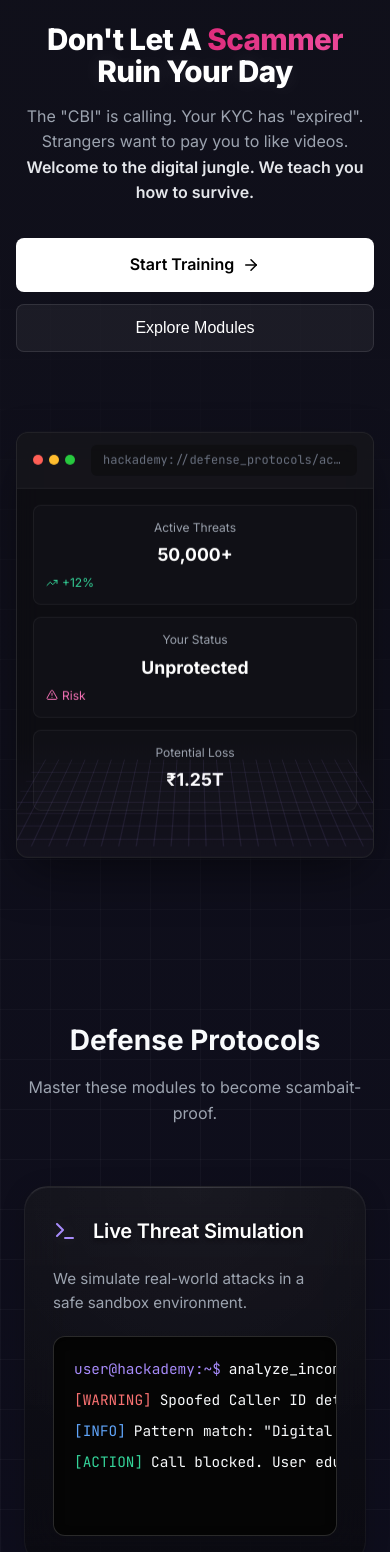
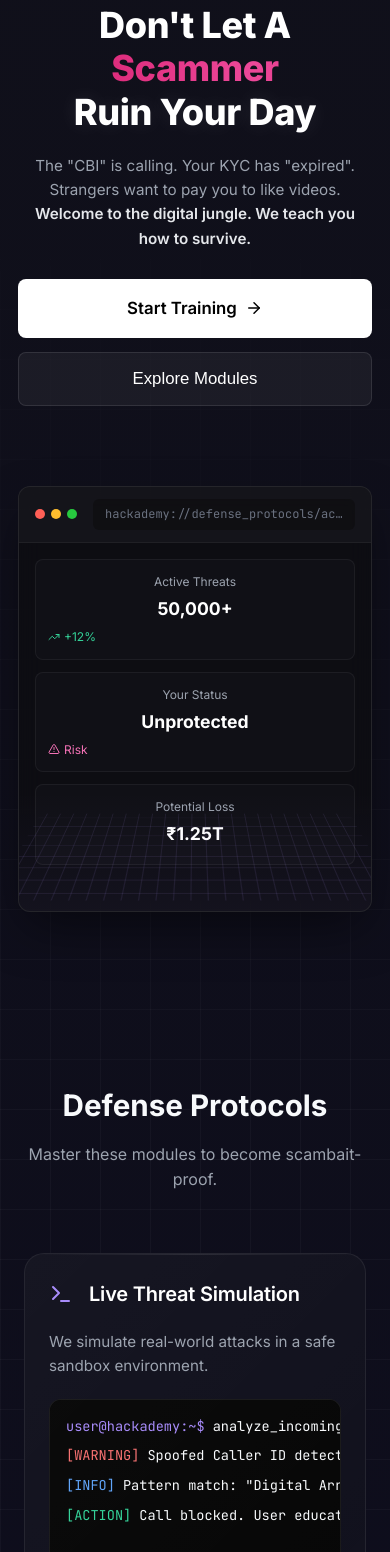
Before and after one commit to RiteshJha912/hackademy-final, a React (Create React App) app in the folder client/: page / in a window 390 px wide. Shown: the part 196-1748 px from the top of the page. Built offline with nearby package versions, Linux system fonts and the light colour scheme; the HTML template or start-up script is replaced by a standard one; a web font is replaced by a local one.

Commit message:
small ui changes

```diff
--- a/client/src/pages/LandingPage.js
+++ b/client/src/pages/LandingPage.js
@@ -46,6 +46,7 @@ const LandingPage = () => {
 
       {/* Hero Section */}
       <section className={styles.heroSection}>
+        <div className={styles.heroContent}>
           <div className={`${styles.badge} ${mounted ? styles.fadeDown : ''}`}>
             <div className={styles.pulseDot} />
             <span>The Modern Survival Guide for the Internet</span>
@@ -70,6 +71,7 @@ const LandingPage = () => {
             <button onClick={() => scrollToSection(`.${styles.bentoSection}`)} className={styles.secondaryBtn}>
               Explore Modules
             </button>
+          </div>
         </div>
 
         {/* Floating Dashboard Preview (Visual Anchor) */}
@@ -261,7 +263,7 @@ const LandingPage = () => {
          <div className={styles.footerContent}>
             <div className={styles.brand}>
                <Shield size={20} />
-               <span>Hackademy_v2.0</span>
+               <span>Hackademy</span>
             </div>
             <div className={styles.copyright}>© 2026 Secured.</div>
          </div>
--- a/client/src/styles/LandingPage.module.css
+++ b/client/src/styles/LandingPage.module.css
@@ -44,15 +44,41 @@
 /* Hero Section */
 .heroSection {
   position: relative;
-  max-width: 1280px;
+  max-width: 1200px;
+  /* Matched with Navbar */
   margin: 0 auto;
-  padding: 140px 24px 60px;
-  /* Increased top padding to clear sticky navbar comfortably */
   display: flex;
   flex-direction: column;
   align-items: center;
   text-align: center;
   z-index: 5;
+}
+
+.heroContent {
+  display: flex;
+  flex-direction: column;
+  align-items: center;
+  width: 100%;
+}
+
+@media (min-width: 769px) {
+  .heroSection {
+    min-height: 100vh;
+    padding: 0 24px;
+    justify-content: center;
+  }
+
+  .heroContent {
+    flex: 1;
+    justify-content: center;
+    padding-top: 80px;
+    /* Spacer for sticky navbar */
+  }
+
+  .heroDashboard {
+    margin-top: auto;
+    margin-bottom: 60px;
+  }
 }
 
 /* Badge */
@@ -203,19 +229,6 @@
   backdrop-filter: blur(12px);
   perspective: 1000px;
   transform-style: preserve-3d;
-  animation: float 6s ease-in-out infinite;
-}
-
-@keyframes float {
-
-  0%,
-  100% {
-    transform: translateY(0);
-  }
-
-  50% {
-    transform: translateY(-10px);
-  }
 }
 
 .dashboardHeader {
@@ -354,30 +367,62 @@
 .bentoGrid {
   display: grid;
   grid-template-columns: repeat(4, 1fr);
-  /* 4 columns for flexible spanning */
-  grid-auto-rows: minmax(200px, auto);
+  grid-auto-rows: minmax(180px, auto);
   gap: 24px;
+}
+
+@media (max-width: 1200px) {
+  .bentoGrid {
+    grid-template-columns: repeat(3, 1fr);
+    gap: 20px;
+  }
+}
+
+@media (max-width: 900px) {
+  .bentoGrid {
+    grid-template-columns: repeat(2, 1fr);
+    gap: 16px;
+  }
+}
+
+@media (max-width: 600px) {
+  .bentoGrid {
+    grid-template-columns: 1fr;
+    gap: 16px;
+  }
+
+  .colSpan2,
+  .rowSpan2 {
+    grid-column: span 1 !important;
+    grid-row: span 1 !important;
+  }
 }
 
 /* Next-Level Bento Cards */
 .bentoCard {
-  background:
-    radial-gradient(circle at 50% 0%, rgba(255, 255, 255, 0.03) 0%, transparent 70%),
-    linear-gradient(180deg, rgba(20, 20, 25, 0.6) 0%, rgba(10, 10, 15, 0.8) 100%);
-  border: 1px solid rgba(255, 255, 255, 0.05);
-  border-top: 1px solid rgba(255, 255, 255, 0.1);
-  border-bottom: 1px solid rgba(0, 0, 0, 0.5);
-  border-radius: 24px;
-  padding: 28px;
+  background: #12121e;
+  /* Solid background for performance */
+  border: 1px solid rgba(255, 255, 255, 0.08);
+  /* Simpler border */
+  border-radius: 20px;
+  padding: 24px;
   display: flex;
   flex-direction: column;
   overflow: hidden;
   position: relative;
-  backdrop-filter: blur(20px);
-  box-shadow:
-    0 4px 24px -1px rgba(0, 0, 0, 0.2),
-    inset 0 1px 0 0 rgba(255, 255, 255, 0.05);
-  /* Inner glass rim */
+  /* Removed expensive backdrop-filter and complex box-shadows */
+}
+
+/* Light accent for depth without GPU cost */
+.bentoCard::after {
+  content: '';
+  position: absolute;
+  top: 0;
+  left: 0;
+  right: 0;
+  bottom: 0;
+  background: linear-gradient(135deg, rgba(255, 255, 255, 0.02) 0%, transparent 100%);
+  pointer-events: none;
 }
 
 /* Accent line at the top of cards for color */
@@ -411,9 +456,7 @@
 
 .cardIcon {
   padding: 0;
-  filter: drop-shadow(0 0 8px rgba(255, 255, 255, 0.15));
-  /* Glowy Icon */
-  transition: filter 0.3s ease;
+  color: currentColor;
 }
 
 .bentoCard h3 {
@@ -421,7 +464,6 @@
   font-weight: 600;
   color: #fff;
   letter-spacing: -0.01em;
-  text-shadow: 0 2px 4px rgba(0, 0, 0, 0.5);
 }
 
 .cardDesc {
@@ -435,20 +477,14 @@
 /* Specific Card Visuals */
 .terminalWindow {
   background: #080808;
-  /* Darker terminal */
   border-radius: 12px;
   padding: 20px;
   font-family: 'JetBrains Mono', monospace;
   font-size: 0.8rem;
   flex: 1;
   border: 1px solid rgba(255, 255, 255, 0.08);
-  /* Fainter border */
-  box-shadow: inset 0 2px 10px rgba(0, 0, 0, 0.5);
-  /* Inner depth */
   overflow-x: auto;
-  /* Allow horizontal scroll for code */
   white-space: nowrap;
-  /* Keep code lines together */
   max-width: 100%;
 }
 
@@ -641,104 +677,70 @@
 }
 
 /* Responsive */
-@media (max-width: 1024px) {
-  .bentoGrid {
-    grid-template-columns: repeat(2, 1fr);
-  }
-}
 
 @media (max-width: 768px) {
   .heroSection {
-    padding: 120px 20px 40px;
-    /* Reduced side padding */
+    padding: 100px 20px 60px;
+    min-height: auto;
+  }
+
+  .heroContent {
+    padding-top: 0;
   }
 
   .heroTitle {
-    font-size: 2.5rem;
+    font-size: 2.75rem;
+    line-height: 1.2;
+    margin-bottom: 20px;
+  }
+
+  .heroSubtitle {
+    font-size: 1.05rem;
+    line-height: 1.6;
+    margin-bottom: 36px;
+    color: #9CA3AF;
+  }
+
+  .ctaGroup {
+    flex-direction: column;
+    width: 100%;
+    gap: 14px;
+    margin-bottom: 60px;
+  }
+
+  .primaryBtn,
+  .secondaryBtn {
+    width: 100%;
+    justify-content: center;
+    padding: 16px;
+    font-size: 1.05rem;
+  }
+
+  .heroDashboard {
+    transform: scale(0.95);
+    margin-top: 20px;
   }
 
   .statRow {
-    flex-wrap: wrap;
-    gap: 10px;
+    flex-direction: column;
+    gap: 12px;
   }
 
-  .bentoGrid {
-    grid-template-columns: 1fr;
-    gap: 16px;
+  .statItem {
+    padding: 12px;
   }
+
 
   /* Mobile Terminal Enhancements */
   .terminalWindow {
-    font-size: 0.9rem;
-    /* Larger text for mobile readability */
-    padding: 20px;
-    background: #050505;
-    border: 1px solid rgba(255, 255, 255, 0.15);
-    min-height: 200px;
-    /* Ensure sufficient vertical space */
-  }
-
-  /* Mobile Panic Button Enhancements */
-  .panicVisual {
-    margin-top: 30px;
-    padding: 20px 0;
-    background: rgba(220, 38, 38, 0.05);
-    border-radius: 16px;
-    border: 1px dashed rgba(220, 38, 38, 0.3);
-  }
-
-  .panicBtn {
-    width: 100px;
-    height: 100px;
-    /* Larger tap target */
-    font-size: 1.5rem;
-    font-weight: 800;
-    box-shadow: 0 0 20px rgba(220, 38, 38, 0.6);
-    animation: rapidPulse 1.5s infinite;
-  }
-
-  @keyframes rapidPulse {
-    0% {
-      transform: scale(1);
-      box-shadow: 0 0 0 0 rgba(220, 38, 38, 0.7);
-    }
-
-    50% {
-      transform: scale(1.05);
-      box-shadow: 0 0 0 10px rgba(220, 38, 38, 0);
-    }
-
-    100% {
-      transform: scale(1);
-      box-shadow: 0 0 0 0 rgba(220, 38, 38, 0);
-    }
-  }
-
-  .panicCard {
-    background: linear-gradient(135deg, rgba(60, 10, 10, 0.9) 0%, #1a0505 100%) !important;
-    border: 1px solid rgba(220, 38, 38, 0.5) !important;
-    box-shadow: 0 10px 30px -5px rgba(220, 38, 38, 0.3);
-  }
-
-  .colSpan2,
-  .rowSpan2 {
-    grid-column: span 1;
-    grid-row: span 1;
-  }
-
-  .rowContent {
-    flex-direction: column;
-    align-items: flex-start;
-  }
-
-  .statGroup {
-    width: 100%;
-    justify-content: space-between;
+    font-size: 0.85rem;
+    padding: 16px;
+    min-height: 180px;
   }
 
   .timeline {
     flex-direction: column;
-    gap: 40px;
+    gap: 32px;
     align-items: flex-start;
   }
 
@@ -746,64 +748,45 @@
     display: none;
   }
 
-  .ctaGroup {
-    flex-direction: column;
-    width: 100%;
-    gap: 12px;
-  }
-
-  .primaryBtn,
-  .secondaryBtn {
-    justify-content: center;
-    width: 100%;
-  }
-
   .footerContent {
     flex-direction: column;
-    gap: 16px;
+    gap: 20px;
+    text-align: center;
   }
 }
 
 /* Specific Mobile Optimizations */
 @media (max-width: 480px) {
   .heroSection {
-    padding: 110px 16px 40px;
-    /* Tighter padding for mobile */
+    padding: 90px 18px 50px;
   }
 
   .heroTitle {
-    font-size: 1.85rem;
-    /* Smaller font to prevent awkward breaks */
-    margin-bottom: 16px;
+    font-size: 2.25rem;
+    letter-spacing: -0.01em;
   }
 
   .heroSubtitle {
-    font-size: 1rem;
-    margin-bottom: 32px;
+    font-size: 0.95rem;
+    margin-bottom: 28px;
+    padding: 0 4px;
   }
 
   .badge {
-    padding: 4px 12px;
+    padding: 6px 14px;
     font-size: 0.75rem;
     margin-bottom: 24px;
-    max-width: 100%;
-    text-align: left;
-    white-space: normal;
-    /* Allow text wrapping if needed */
+    line-height: 1.4;
   }
 
-  .statRow {
-    flex-direction: column;
-    gap: 12px;
+  .heroDashboard {
+    transform: scale(1);
+    /* Reset scale for small mobile */
+    border-radius: 12px;
   }
 
   .dashboardContent {
     padding: 16px;
-    min-height: auto;
-  }
-
-  .statItem {
-    padding: 12px;
   }
 
   .statValue {
@@ -811,11 +794,16 @@
   }
 
   .sectionHeader h2 {
-    font-size: 1.75rem;
+    font-size: 1.85rem;
+  }
+
+  .panicBtn {
+    width: 90px;
+    height: 90px;
   }
 
   .footer {
-    padding: 30px 16px;
-    margin-top: 60px;
+    padding: 32px 16px;
+    margin-top: 40px;
   }
 }
```
Lines whose indentation alone changed are shown as unchanged.
